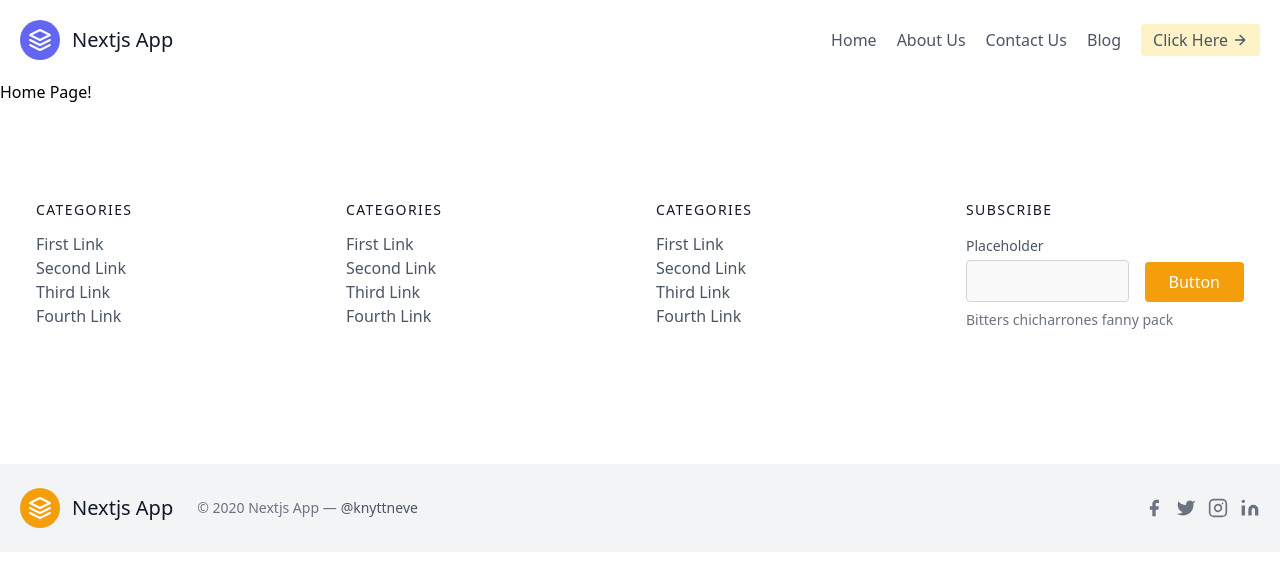
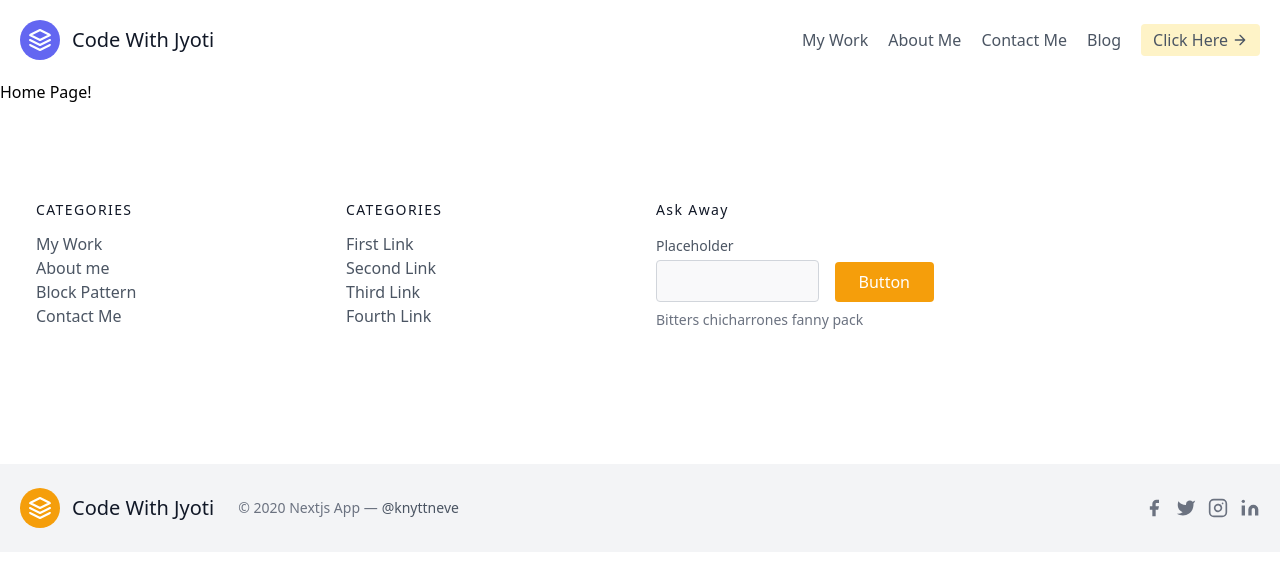
Before and after one commit to jyoti-wp/next-js-app, a Next.js app: page / in a window 1280 px wide. Shown: the top 566 px of the page. Built offline with nearby package versions, Linux system fonts and the light colour scheme.

Commit message:
footer link update. logo added

```diff
--- a/pages/home.js
+++ b/pages/home.js
@@ -3,24 +3,24 @@
 function Home () {
     return (
         <Layout>
-            <section class="text-gray-600 body-font">
-                <div class="container px-5 py-24 mx-auto">
-                    <div class="flex flex-wrap -mx-4 -mb-10 text-center">
-                    <div class="sm:w-1/2 mb-10 px-4">
-                        <div class="rounded-lg h-64 overflow-hidden">
-                        <img alt="content" class="object-cover object-center h-full w-full" src="https://dummyimage.com/1201x501"/>
+            <section className="text-gray-600 body-font">
+                <div className="container px-5 py-24 mx-auto">
+                    <div className="flex flex-wrap -mx-4 -mb-10 text-center">
+                    <div className="sm:w-1/2 mb-10 px-4">
+                        <div className="rounded-lg h-64 overflow-hidden">
+                        <img alt="content" className="object-cover object-center h-full w-full" src="/public/Youtube.ico"/>
                         </div>
-                        <h2 class="title-font text-2xl font-medium text-gray-900 mt-6 mb-3">Buy YouTube Videos</h2>
-                        <p class="leading-relaxed text-base">Williamsburg occupy sustainable snackwave gochujang. Pinterest cornhole brunch, slow-carb neutra irony.</p>
-                        <button class="flex mx-auto mt-6 text-white bg-yellow-500 border-0 py-2 px-5 focus:outline-none hover:bg-yellow-600 rounded">Button</button>
+                        <h2 className="title-font text-2xl font-medium text-gray-900 mt-6 mb-3">YouTube C hannel</h2>
+                        <p className="leading-relaxed text-base">Check my upcoming YouTube channel. Please subscribe and follow for more.</p>
+                        <button className="flex mx-auto mt-6 text-white bg-yellow-500 border-0 py-2 px-5 focus:outline-none hover:bg-yellow-600 rounded">Button</button>
                     </div>
-                    <div class="sm:w-1/2 mb-10 px-4">
-                        <div class="rounded-lg h-64 overflow-hidden">
-                        <img alt="content" class="object-cover object-center h-full w-full" src="https://dummyimage.com/1202x502"/>
+                    <div className="sm:w-1/2 mb-10 px-4">
+                        <div className="rounded-lg h-64 overflow-hidden">
+                        <img alt="content" className="object-cover object-center h-full w-full" src="https://dummyimage.com/1202x502"/>
                         </div>
-                        <h2 class="title-font text-2xl font-medium text-gray-900 mt-6 mb-3">The Catalyzer</h2>
-                        <p class="leading-relaxed text-base">Williamsburg occupy sustainable snackwave gochujang. Pinterest cornhole brunch, slow-carb neutra irony.</p>
-                        <button class="flex mx-auto mt-6 text-white bg-yellow-500 border-0 py-2 px-5 focus:outline-none hover:bg-yellow-600 rounded">Button</button>
+                        <h2 className="title-font text-2xl font-medium text-gray-900 mt-6 mb-3">GitHub Profile</h2>
+                        <p className="leading-relaxed text-base">I track my daily build up throught GitHub. Have a peak.</p>
+                        <button className="flex mx-auto mt-6 text-white bg-yellow-500 border-0 py-2 px-5 focus:outline-none hover:bg-yellow-600 rounded">Button</button>
                     </div>
                     </div>
                 </div>
--- a/src/components/footer/footer.js
+++ b/src/components/footer/footer.js
@@ -9,16 +9,16 @@
                     <h2 className="title-font font-medium text-gray-900 tracking-widest text-sm mb-3">CATEGORIES</h2>
                     <nav className="list-none mb-10">
                     <li>
-                        <a className="text-gray-600 hover:text-gray-800">First Link</a>
+                        <a className="text-gray-600 hover:text-gray-800">My Work</a>
                     </li>
                     <li>
-                        <a className="text-gray-600 hover:text-gray-800">Second Link</a>
+                        <a className="text-gray-600 hover:text-gray-800">About me</a>
                     </li>
                     <li>
-                        <a className="text-gray-600 hover:text-gray-800">Third Link</a>
+                        <a className="text-gray-600 hover:text-gray-800">Block Pattern</a>
                     </li>
                     <li>
-                        <a className="text-gray-600 hover:text-gray-800">Fourth Link</a>
+                        <a className="text-gray-600 hover:text-gray-800">Contact Me</a>
                     </li>
                     </nav>
                 </div>
@@ -40,24 +40,7 @@
                     </nav>
                 </div>
                 <div className="lg:w-1/4 md:w-1/2 w-full px-4">
-                    <h2 className="title-font font-medium text-gray-900 tracking-widest text-sm mb-3">CATEGORIES</h2>
-                    <nav className="list-none mb-10">
-                    <li>
-                        <a className="text-gray-600 hover:text-gray-800">First Link</a>
-                    </li>
-                    <li>
-                        <a className="text-gray-600 hover:text-gray-800">Second Link</a>
-                    </li>
-                    <li>
-                        <a className="text-gray-600 hover:text-gray-800">Third Link</a>
-                    </li>
-                    <li>
-                        <a className="text-gray-600 hover:text-gray-800">Fourth Link</a>
-                    </li>
-                    </nav>
-                </div>
-                <div className="lg:w-1/4 md:w-1/2 w-full px-4">
-                    <h2 className="title-font font-medium text-gray-900 tracking-widest text-sm mb-3">SUBSCRIBE</h2>
+                    <h2 className="title-font font-medium text-gray-900 tracking-widest text-sm mb-3">Ask Away</h2>
                     <div className="flex xl:flex-nowrap md:flex-nowrap lg:flex-wrap flex-wrap justify-center items-end md:justify-start">
                     <div className="relative w-40 sm:w-auto xl:mr-4 lg:mr-0 sm:mr-4 mr-2">
                         <label for="footer-field" className="leading-7 text-sm text-gray-600">Placeholder</label>
@@ -75,7 +58,7 @@
                     <svg xmlns="http://www.w3.org/2000/svg" fill="none" stroke="currentColor" stroke-linecap="round" stroke-linejoin="round" stroke-width="2" className="w-10 h-10 text-white p-2 bg-yellow-500 rounded-full" viewBox="0 0 24 24">
                     <path d="M12 2L2 7l10 5 10-5-10-5zM2 17l10 5 10-5M2 12l10 5 10-5"/>
                     </svg>
-                    <span className="ml-3 text-xl">Nextjs App</span>
+                    <span className="ml-3 text-xl">Code With Jyoti</span>
                 </a>
                 <p className="text-sm text-gray-500 sm:ml-6 sm:mt-0 mt-4">© 2020 Nextjs App —
                     <a href="https://twitter.com/knyttneve" rel="noopener noreferrer" className="text-gray-600 ml-1" target="_blank">@knyttneve</a>
--- a/src/components/header/nav.js
+++ b/src/components/header/nav.js
@@ -9,17 +9,17 @@
                         <svg xmlns="/public/favicon.ico" fill="none" stroke="currentColor" stroke-linecap="round" stroke-linejoin="round" stroke-width="2" class="w-10 h-10 text-white p-2 bg-indigo-500 rounded-full" viewBox="0 0 24 24">
                             <path d="M12 2L2 7l10 5 10-5-10-5zM2 17l10 5 10-5M2 12l10 5 10-5"/>
                         </svg>
-                        <span class="ml-3 text-xl">Nextjs App</span>
+                        <span class="ml-3 text-xl">Code With Jyoti</span>
                     </a>
                     <nav class="md:ml-auto flex flex-wrap items-center text-base justify-center">
                         <Link href="/home">
-                            <a class="mr-5 hover:text-gray-900">Home</a>
+                            <a class="mr-5 hover:text-gray-900">My Work</a>
                         </Link>
                         <Link href="/about">
-                            <a class="mr-5 hover:text-gray-900">About Us</a>
+                            <a class="mr-5 hover:text-gray-900">About Me</a>
                         </Link>
                         <Link href="/contact-us">
-                            <a class="mr-5 hover:text-gray-900">Contact Us</a>
+                            <a class="mr-5 hover:text-gray-900">Contact Me</a>
                         </Link>
                         <Link href="/blog">
                             <a class="mr-5 hover:text-gray-900">Blog</a>
```
Also changed, not shown: 1 other file (tests, documents, lock files or other folders).
